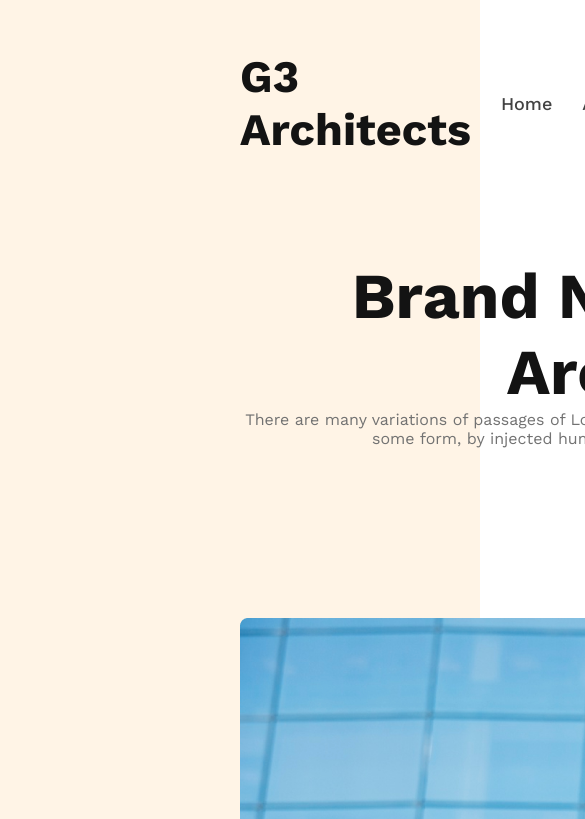
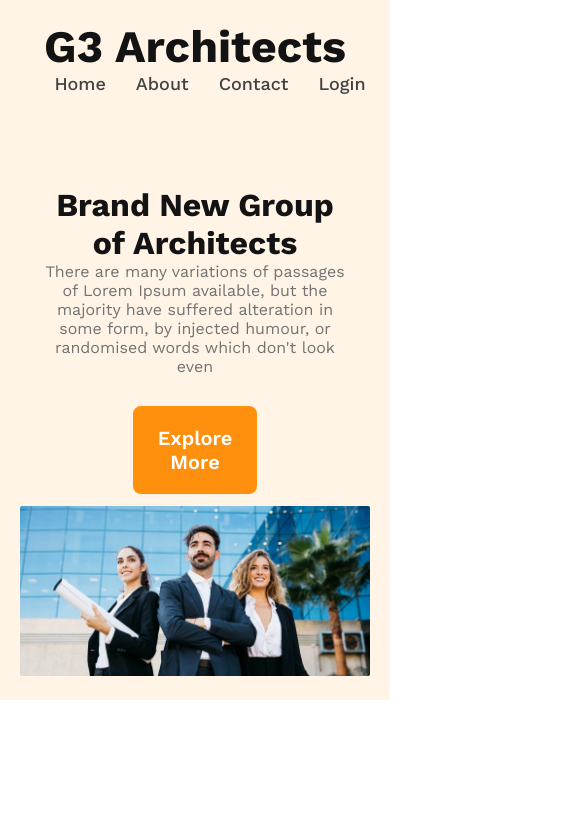
Before and after one commit to mdmarufhossianbd/g3-architects, a plain HTML site: page index.html in a window 390 px wide. Shown: the top 819 px of the page, 585 px wide, since content can reach past the window. Drawn offline with nearby package versions, Linux system fonts and the light colour scheme.

Commit message:
mobile device done

```diff
--- a/index.html
+++ b/index.html
@@ -23,18 +23,20 @@
 
         </nav>
         <div class="banner">
+            <div class="banner_content">
                 <h2 class="banner_title">
                     Brand New Group of Architects
                 </h2>
                 <p class="banner_description">
                     There are many variations of passages of Lorem Ipsum available, but the majority have suffered alteration in some form, by injected humour, or randomised words which don't look even
                 </p>
+            </div>
+
             <button class="primary_btn">
                 Explore More
             </button>
         </div>
         <img src="images/banner.png" alt="">
-
         </header>
 </body>
 </html>
--- a/style.css
+++ b/style.css
@@ -40,17 +40,19 @@ nav ul li a {
 }
 
 /* banner section */
-.banner_title,
-.banner_description {
-    width: 862px;
-    margin: auto;
+.banner_content {
+    display: flex;
+    justify-content: center;
+    align-items: center;
+    flex-direction: column;
+    padding: 100px 295px 32px;
     text-align: center;
 }
 
 .banner_title {
     margin-top: 102px;
     color: #131313;
-    font-size: 64px;
+    font-size: 3rem;
     font-weight: 700;
 }
 
@@ -68,3 +70,60 @@ nav ul li a {
     padding: 20px 25px;
     margin: 32px 600px 50px;
 }
+
+
+
+/* responsive styles */
+
+/* mobile devices */
+@media screen and (max-width: 576px) {
+    header {
+        padding: 20px;
+    }
+
+    nav {
+        flex-direction: column;
+        align-items: center;
+    }
+
+    header img {
+        width: 100%;
+    }
+
+    .banner {
+        margin-top: -30px;
+        display: flex;
+        flex-direction: column;
+        align-items: center;
+    }
+
+    .primary_btn {
+        margin: 10px 150px 12px;
+    }
+
+    .banner_content {
+        padding: 20px;
+    }
+
+    .banner_title {
+        font-size: 2rem;
+    }
+}
+
+/* tablet or medium devices */
+
+@media screen and (min-width: 576px) and (max-width: 960px) {
+    header {
+        padding: 50px;
+    }
+
+    header img {
+        width: 100%;
+    }
+
+    .primary_btn {
+        justify-content: center;
+        margin: 10px auto 12px;
+    }
+
+}
```
Lines whose indentation alone changed are shown as unchanged.
